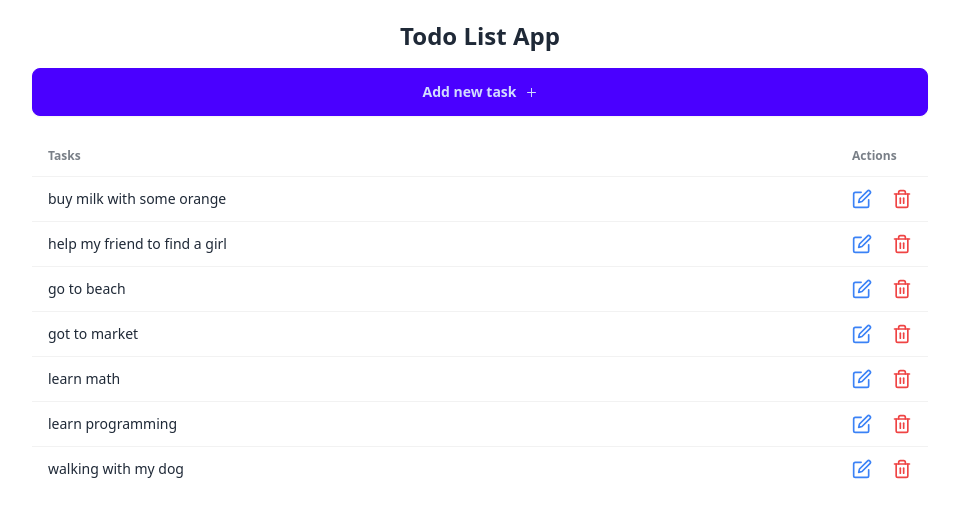
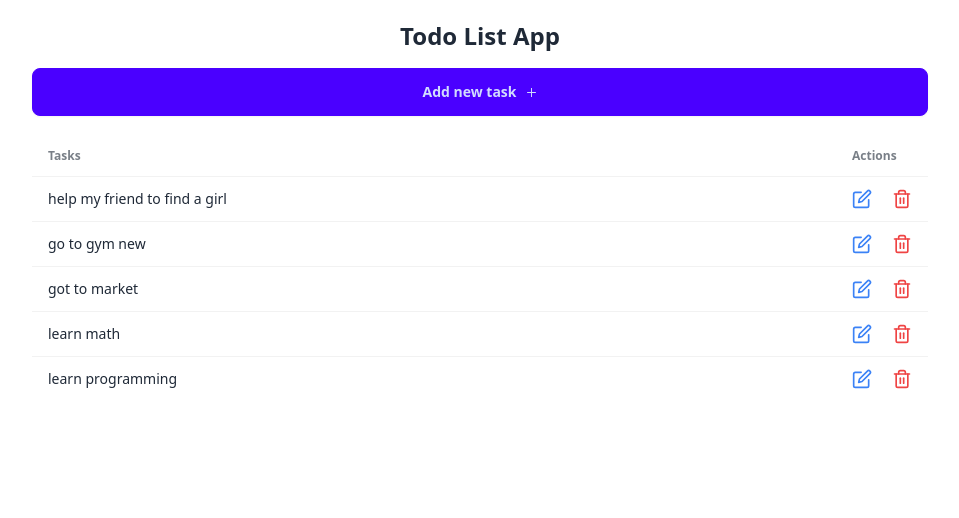
Before and after one commit to micessien/nextjs-projects, a Next.js app: page / in a window 1280 px wide. Shown: the top 518 px of the page, without its empty margins (160-1119 px from the left). Built offline with nearby package versions, Linux system fonts and the light colour scheme; data requests are answered from the project's data file.

Commit message:
Delete task

```diff
--- a/api.ts
+++ b/api.ts
@@ -36,3 +36,8 @@ export const editTodo = async (todo: ITask): Promise<ITask> => {
 };
 
 // Delete
+export const deleteTodo = async (id: string): Promise<void> => {
+  await fetch(`${baseUrl}/tasks/${id}`, {
+    method: "DELETE",
+  });
+};
--- a/app/components/Task.tsx
+++ b/app/components/Task.tsx
@@ -5,7 +5,7 @@ import { ITask } from "@/types/tasks"
 import { FiEdit, FiTrash2 } from "react-icons/fi";
 import Modal from "./Modal";
 import { useRouter } from "next/navigation";
-import { editTodo } from "@/api";
+import { deleteTodo, editTodo } from "@/api";
 
 interface TaskProps {
     task: ITask
@@ -23,8 +23,13 @@ const Task: React.FC<TaskProps> = ({task}) => {
       id: task.id,
       text: taskToEdit
     })
-    setTaskToEdit("")
     setModalOpenEdit(false)
+    router.refresh()
+  }
+
+  const handleDeleteTask = async (id: string) => {
+    await deleteTodo(id)
+    setModalOpenDelete(false)
     router.refresh()
   }
 
@@ -43,7 +48,13 @@ const Task: React.FC<TaskProps> = ({task}) => {
             </form>
           </Modal>
 
-          <FiTrash2 cursor="pointer" className="text-red-500" size={20} />
+          <FiTrash2 onClick={() => setModalOpenDelete(true)} cursor="pointer" className="text-red-500" size={20} />
+          <Modal modalOpen={modalOpenDelete} setModalOpen={setModalOpenDelete}>
+            <h3 className="text-lg">Are you sure, you want to delete this task ?</h3>
+            <div className="modal-action">
+              <button onClick={() => handleDeleteTask(task.id)} className="btn btn-error">Yes</button>
+            </div>
+          </Modal>
         </td>
     </tr>
   )
--- a/data/todos.json
+++ b/data/todos.json
@@ -1,16 +1,12 @@
 {
   "tasks": [
-    {
-      "id": "1",
-      "text": "buy milk with some orange"
-    },
     {
       "id": "2",
       "text": "help my friend to find a girl"
     },
     {
       "id": "3",
-      "text": "go to beach"
+      "text": "go to gym new"
     },
     {
       "id": "4",
@@ -23,10 +19,6 @@
     {
       "id": "a66eee88-43dc-4a1b-8216-09d58f3e4a34",
       "text": "learn programming"
-    },
-    {
-      "id": "f3698a01-72da-4df5-8e4f-f3941597b059",
-      "text": "walking with my dog"
     }
   ]
 }
```
